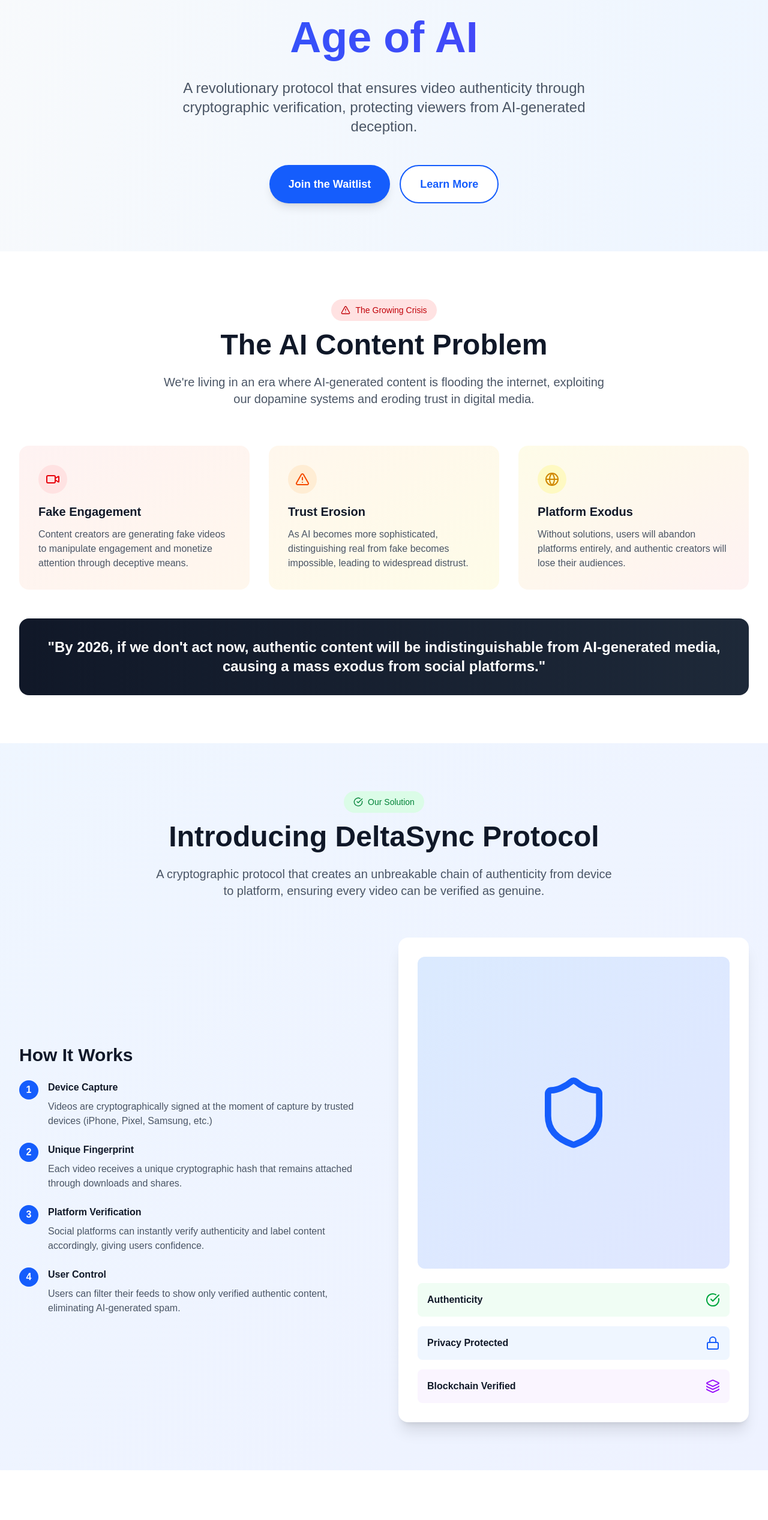
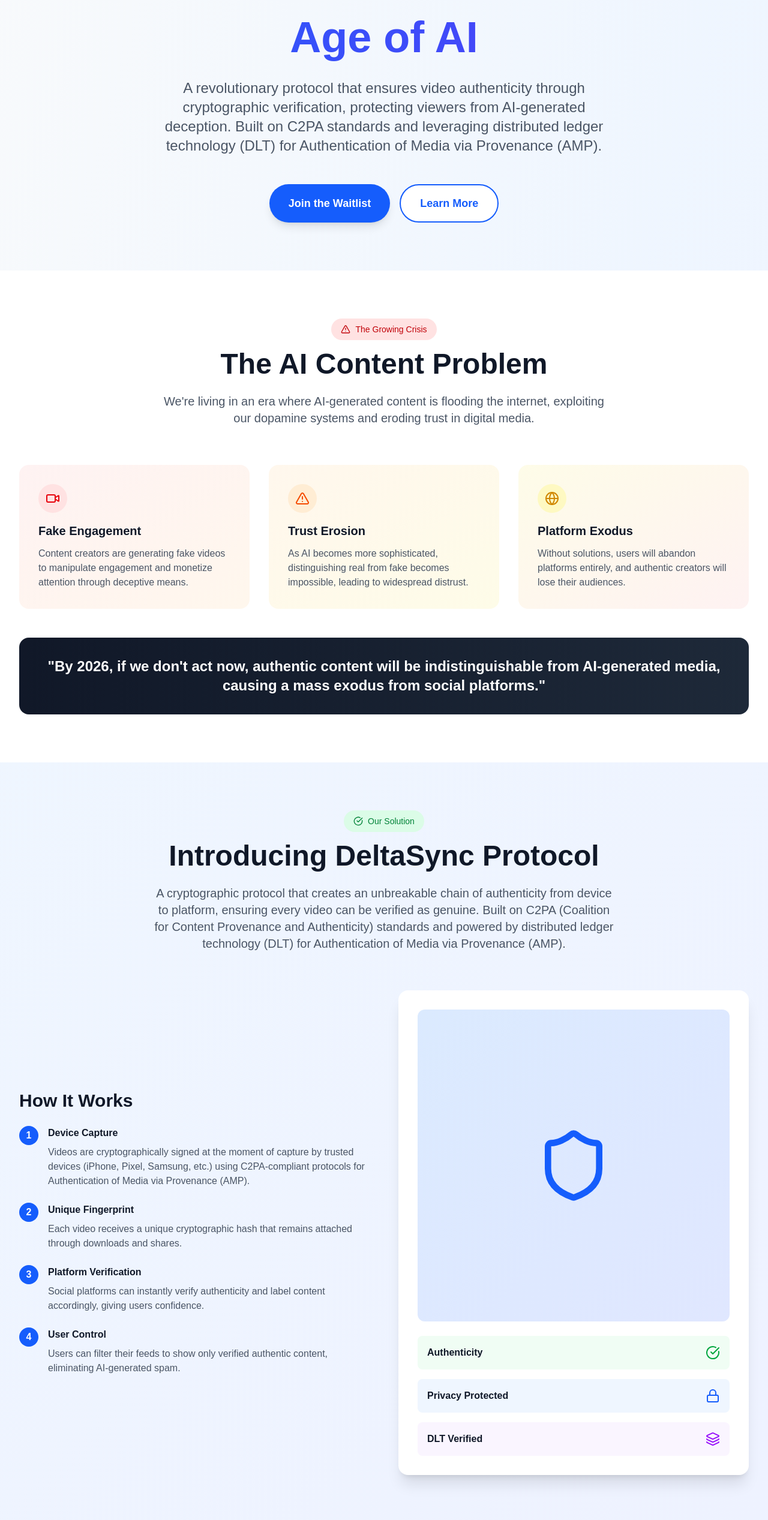
Before and after one commit to SimplySoftware-app/delta_sync, a Next.js app: page / in a window 1280 px wide. Shown: the part 261-2795 px from the top of the page at 60% size. Built offline with nearby package versions, Linux system fonts and the light colour scheme.

Commit message:
fancy terms added

```diff
--- a/app/page.tsx
+++ b/app/page.tsx
@@ -54,7 +54,8 @@
             </h1>
             <p className="text-xl md:text-2xl text-gray-600 mb-12 max-w-3xl mx-auto">
               A revolutionary protocol that ensures video authenticity through cryptographic verification,
-              protecting viewers from AI-generated deception.
+              protecting viewers from AI-generated deception. Built on C2PA standards and leveraging
+              distributed ledger technology (DLT) for Authentication of Media via Provenance (AMP).
             </p>
             <div className="flex flex-col sm:flex-row gap-4 justify-center">
               <button className="bg-blue-600 text-white px-8 py-4 rounded-full text-lg font-semibold hover:bg-blue-700 transition shadow-lg hover:shadow-xl transform hover:-translate-y-1">
@@ -142,7 +143,8 @@
             </h2>
             <p className="text-xl text-gray-600 max-w-3xl mx-auto">
               A cryptographic protocol that creates an unbreakable chain of authenticity from device
-              to platform, ensuring every video can be verified as genuine.
+              to platform, ensuring every video can be verified as genuine. Built on C2PA (Coalition for Content Provenance and Authenticity)
+              standards and powered by distributed ledger technology (DLT) for Authentication of Media via Provenance (AMP).
             </p>
           </div>
 
@@ -160,7 +162,7 @@
                     <h4 className="font-bold text-gray-900 mb-2">Device Capture</h4>
                     <p className="text-gray-600">
                       Videos are cryptographically signed at the moment of capture by trusted devices
-                      (iPhone, Pixel, Samsung, etc.)
+                      (iPhone, Pixel, Samsung, etc.) using C2PA-compliant protocols for Authentication of Media via Provenance (AMP).
                     </p>
                   </div>
                 </div>
@@ -226,7 +228,7 @@
                   <Lock className="h-6 w-6 text-blue-600" />
                 </div>
                 <div className="flex items-center justify-between p-4 bg-purple-50 rounded-lg">
-                  <span className="font-semibold text-gray-900">Blockchain Verified</span>
+                  <span className="font-semibold text-gray-900">DLT Verified</span>
                   <Layers className="h-6 w-6 text-purple-600" />
                 </div>
               </div>
@@ -322,8 +324,9 @@
                 <div>
                   <h3 className="text-xl font-bold text-gray-900 mb-3">Unbreakable</h3>
                   <p className="text-gray-600">
-                    Built on blockchain or similar immutable technology, ensuring the protocol cannot be
-                    compromised, forged, or circumvented by bad actors.
+                    Built on distributed ledger technology (DLT) and blockchain, ensuring the protocol cannot be
+                    compromised, forged, or circumvented by bad actors. The immutable nature of DLT provides
+                    a tamper-proof foundation for Authentication of Media via Provenance (AMP) verification.
                   </p>
                 </div>
               </div>
```
Also changed, not shown: 1 other file (tests, documents, lock files or other folders).
